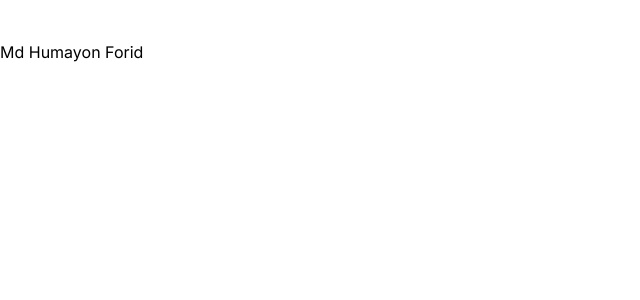
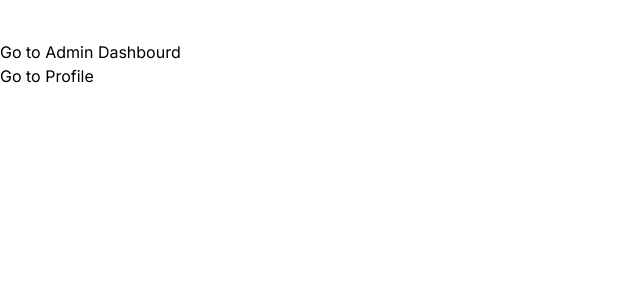
Before and after one commit to humayonitbd/Next-Js-Learning-Project, a Next.js app: page / in a window 1280 px wide. Shown: the top 300 px of the page, without its empty margins (0-640 px from the left). Built offline with nearby package versions, Linux system fonts and the light colour scheme.

Commit message:
link share complete

```diff
--- a/app/page.js
+++ b/app/page.js
@@ -1,4 +1,6 @@
 // "use client";
+
+import LearnLink from "@/components/LearnLink";
 
 
 export default function Home() {
@@ -6,8 +8,7 @@ export default function Home() {
   return (
     <main>
       <div className="mt-10">
-        <h1>Md Humayon Forid</h1>
-        <br />
+       <LearnLink />
 
       </div>
     </main>
--- a/app/users/profile/[id]/page.jsx
+++ b/app/users/profile/[id]/page.jsx
@@ -1,8 +1,10 @@
 
 
-export default function userProfile() {
+export default function userProfile({params}) {
+  const id = params.id;
   return (
     <div>
+      <h2>User Profile Id: {id}</h2>
       <h2>User Profile Address !!</h2>
       </div>
   )
--- a/components/LearnLink.jsx
+++ b/components/LearnLink.jsx
@@ -1,10 +1,10 @@
 import Link from "next/link";
 
 export default function LearnLink() {
-    const id = 2;
+    const id = 5;
   return (
     <>
-    <Link href="/admin/dashboard/" >Go to Admin Dashbourd</Link>
+    <Link href="/admin/dashboard/" >Go to Admin Dashbourd</Link> <br />
     <Link href={`/users/profile/${id}`} >Go to Profile</Link>
     </>
   )
```
